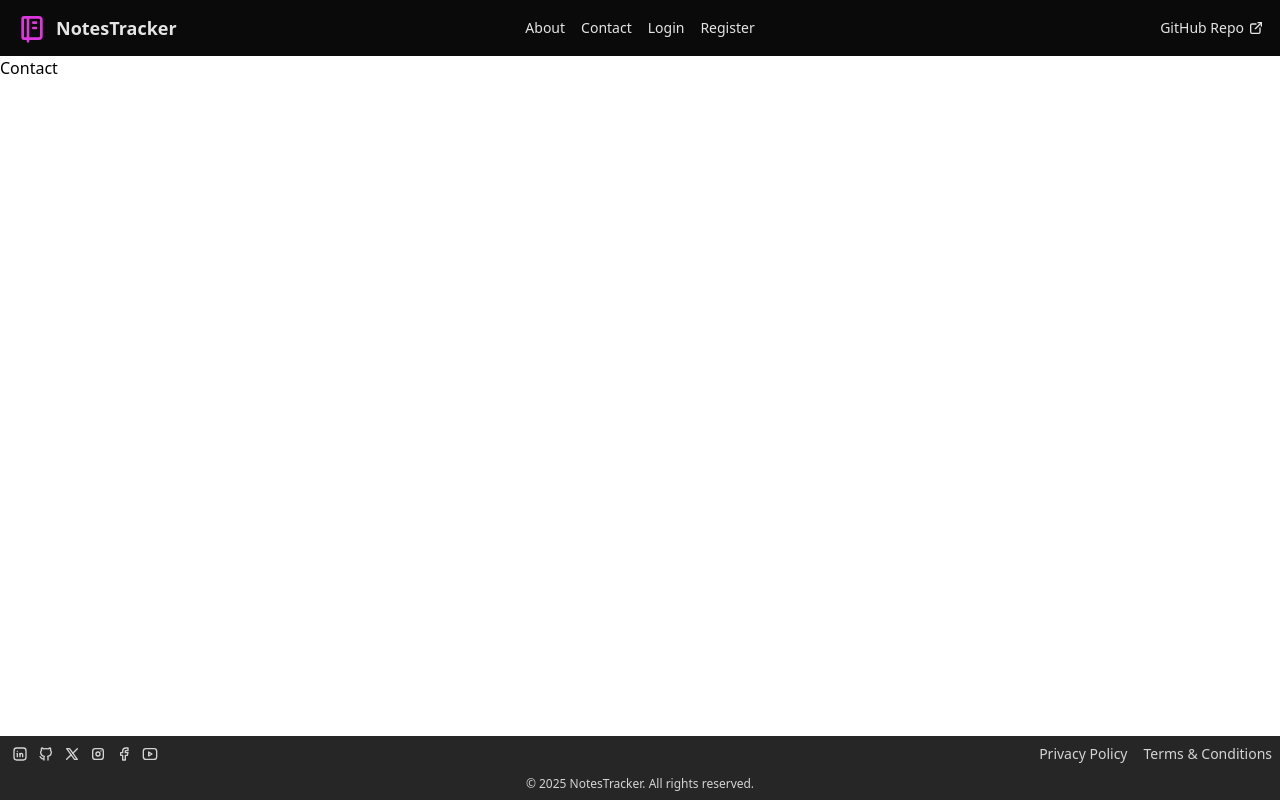
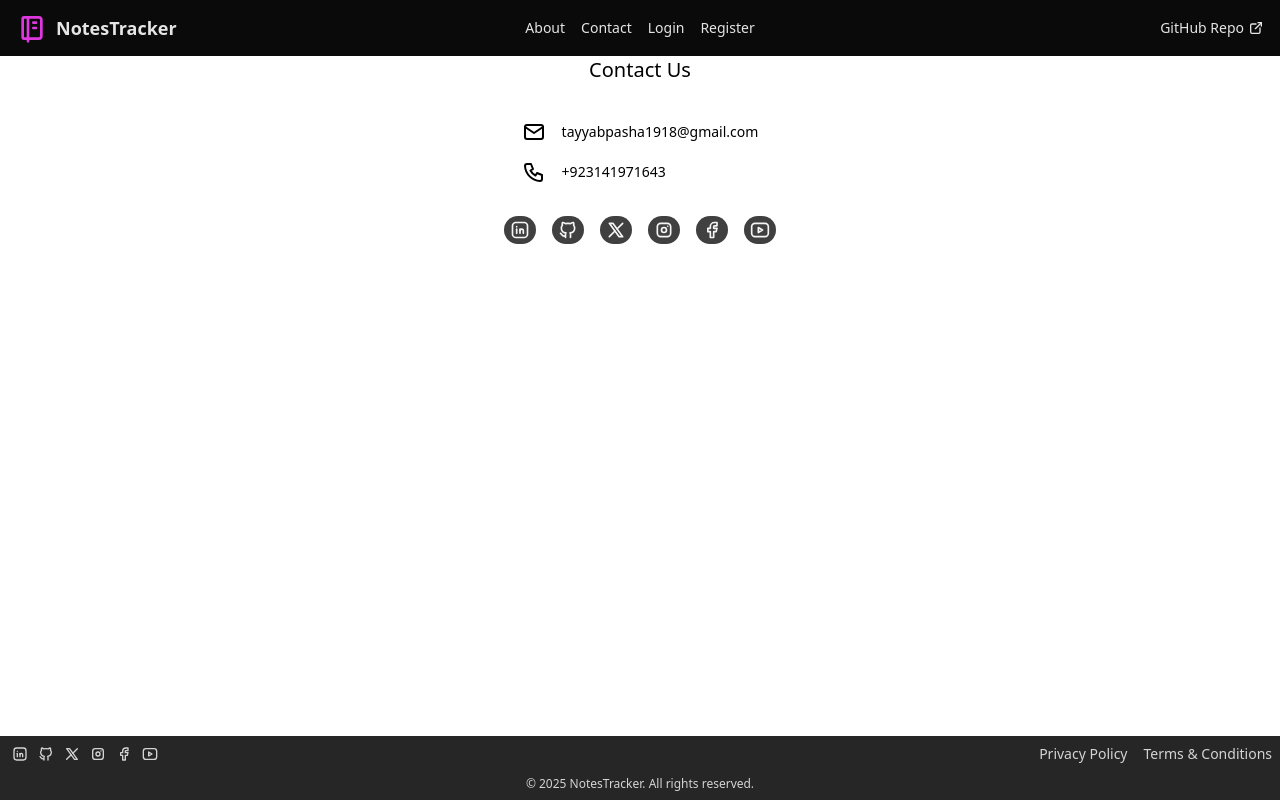
Before and after one commit to mtayyabrawan/notestracker, a React (Vite) app: page /contact in a window 1280 px wide. Built offline with nearby package versions, Linux system fonts and the light colour scheme; no server answers.

Commit message:
feat: added content to contact page

```diff
--- a/src/pages/Contact.tsx
+++ b/src/pages/Contact.tsx
@@ -1,5 +1,84 @@
+import {
+  IconBrandFacebook,
+  IconBrandGithub,
+  IconBrandInstagram,
+  IconBrandLinkedin,
+  IconBrandX,
+  IconBrandYoutube,
+  IconMail,
+  IconPhone,
+} from "@tabler/icons-react";
+
 function Contact() {
-  return <div>Contact</div>;
+  return (
+    <div className="space-y-4">
+      <div>
+        <h1 className="text-center text-xl font-medium" id="about-us">
+          Contact Us
+        </h1>
+      </div>
+      <div className="space-y-8 px-20 py-5">
+        <div className="mx-auto flex w-fit flex-col gap-4 text-sm">
+          <div className="flex w-full items-center justify-start gap-4">
+            <IconMail />
+            <a href="mailto:tayyabpasah1918@gmail.com" target="_blank">
+              tayyabpasha1918@gmail.com
+            </a>
+          </div>
+          <div className="flex w-full items-center justify-start gap-4">
+            <IconPhone />
+            <a href="mailto:+923141971643@gmail.com" target="_blank">
+              +923141971643
+            </a>
+          </div>
+        </div>
+        <div className="flex items-center justify-center gap-4">
+          <a
+            href="https://www.linkedin.com/in/mtayyabrawan"
+            target="_blank"
+            className="rounded-full bg-neutral-700 p-1"
+          >
+            <IconBrandLinkedin className="h-5 text-neutral-100" />
+          </a>
+          <a
+            href="https://www.github.com/mtayyabrawan"
+            target="_blank"
+            className="rounded-full bg-neutral-700 p-1"
+          >
+            <IconBrandGithub className="h-5 text-neutral-100" />
+          </a>
+          <a
+            href="https://www.x.com/mtayyabrawan"
+            target="_blank"
+            className="rounded-full bg-neutral-700 p-1"
+          >
+            <IconBrandX className="h-5 text-neutral-100" />
+          </a>
+          <a
+            href="https://www.instagram.com/mtayyabrawan"
+            target="_blank"
+            className="rounded-full bg-neutral-700 p-1"
+          >
+            <IconBrandInstagram className="h-5 text-neutral-100" />
+          </a>
+          <a
+            href="https://www.facebook.com/mtayyabrawan"
+            target="_blank"
+            className="rounded-full bg-neutral-700 p-1"
+          >
+            <IconBrandFacebook className="h-5 text-neutral-100" />
+          </a>
+          <a
+            href="https://www.youtube.com/@mtayyabrawan"
+            target="_blank"
+            className="rounded-full bg-neutral-700 p-1"
+          >
+            <IconBrandYoutube className="h-5 text-neutral-100" />
+          </a>
+        </div>
+      </div>
+    </div>
+  );
 }
 
 export default Contact;
```
